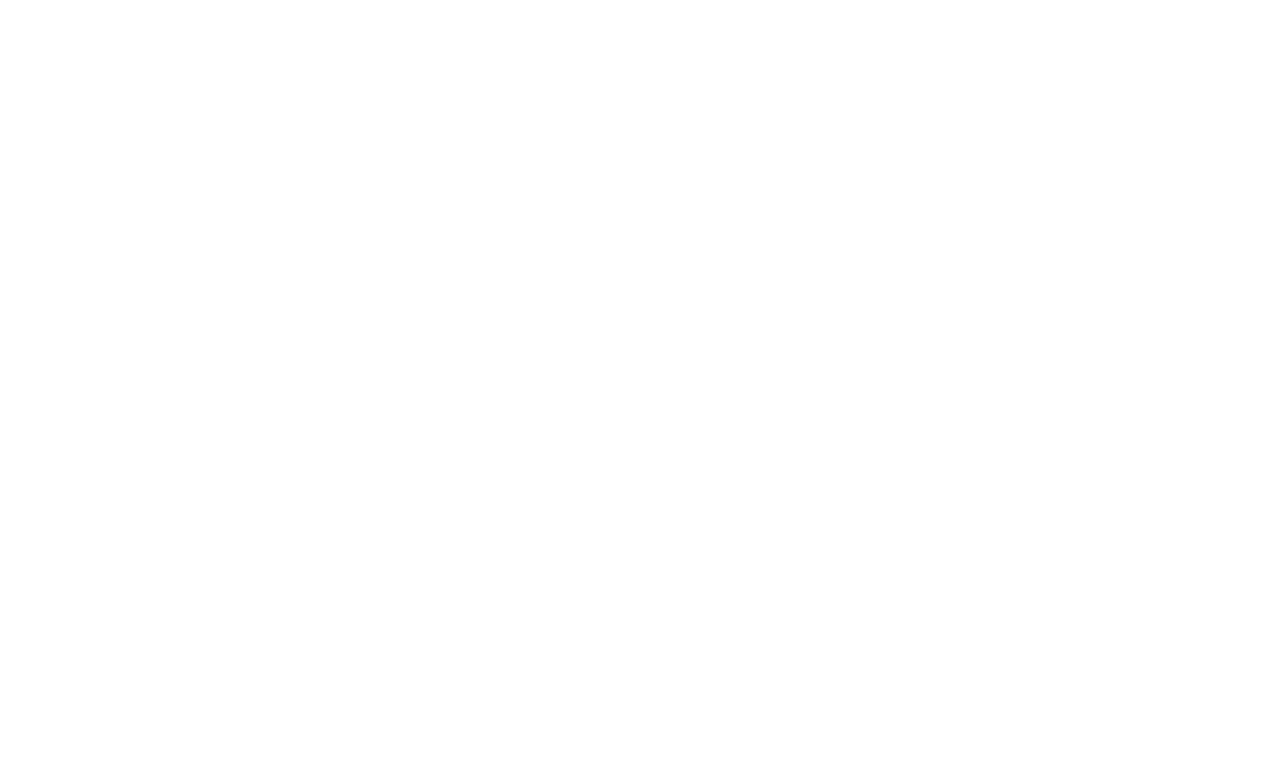
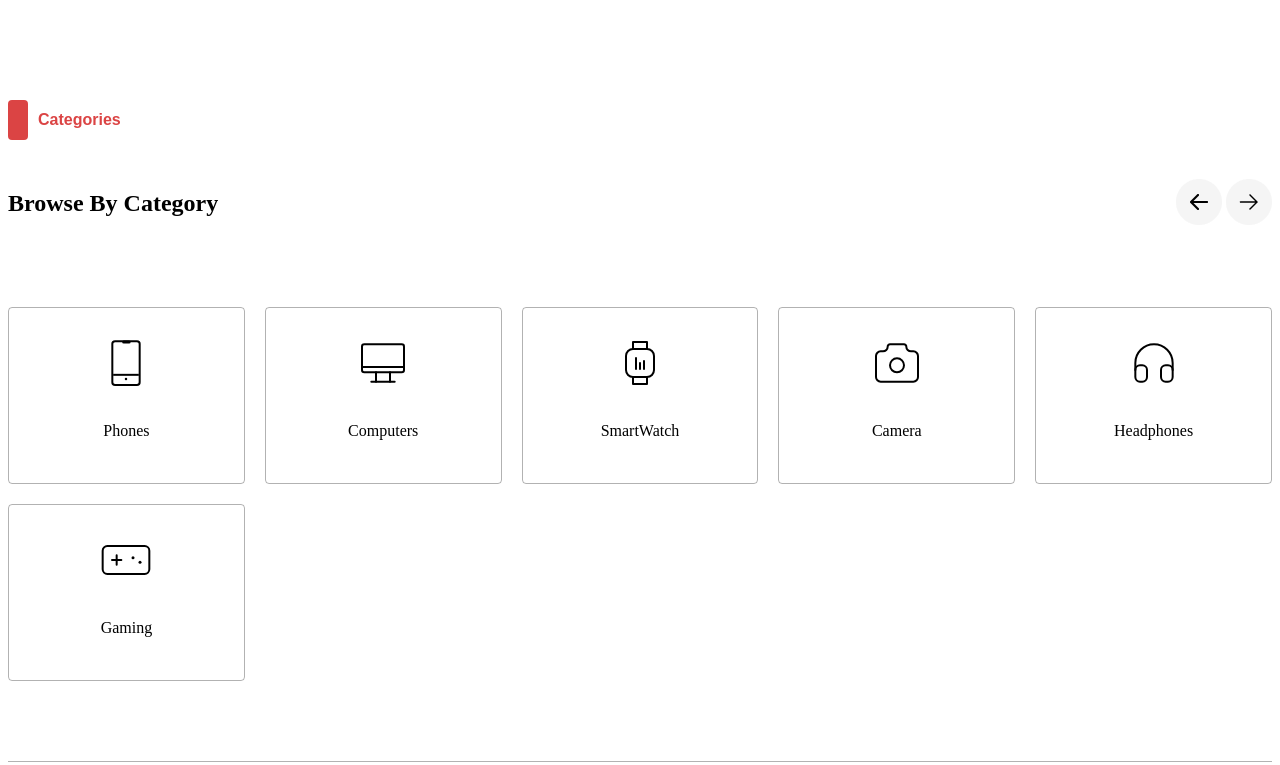
Before and after one commit to tahagill/SalluStore, a plain HTML site: page index.html in a window 1280 px wide. Drawn offline with Linux system fonts and the light colour scheme.

Commit message:
MA-3-Homepage-Browse-By-Category

```diff
--- a/app.js
+++ b/app.js
@@ -0,0 +1,11 @@
+const CategoryBoxes = document.querySelectorAll(
+    ".category-box"
+  );
+  for (let i = 0; i < CategoryBoxes.length; i++) {
+    CategoryBoxes[i].addEventListener("click", () => {
+      for (let j = 0; j < CategoryBoxes.length; j++) {
+        CategoryBoxes[j].style.backgroundColor = "#FFFFFF";
+      }
+      CategoryBoxes[i].style.backgroundColor = "#FF0000";
+    });
+  }
--- a/index.html
+++ b/index.html
@@ -8,6 +8,29 @@
     <link rel="stylesheet" href="styles/index.css">
   </head>
   <body>
+    <div class="homepage-title-boxes">
+      <div class="red-box"></div>
+      <h4>Categories</h4>
+    </div>
+    <div class="browse-by-title">
+      <h2>Browse By Category</h2>
+      <div class="left-right-icons">
+        <img src="images/Fill With Left Arrow.png" alt="left-icon" class="move-to-left-icon" id="move-to-left-icon-id">
+        <img src="images/Fill with Right Arrow.png" alt="right-icon" class="move-to-right-icon" id="move-to-right-icon-id">
+      </div>
+    </div>
+    <div class="category-boxes"><div class="category-box"><img src="images/Category-CellPhone.svg" alt="Phones/">
+      <p>Phones</p></div>
+      <div class="category-box"><img src="images/Category-Computer.svg" alt="Computers/">
+      <p>Computers</p></div>
+      <div class="category-box"><img src="images/Category-SmartWatch.svg" alt="SmartWatch/">
+      <p>SmartWatch</p></div>
+      <div class="category-box"><img src="images/Category-Camera.svg" alt="Camera/">
+      <p>Camera</p></div>
+      <div class="category-box"><img src="images/Category-Headphone.svg" alt="Headphones/">
+      <p>Headphones</p></div>
+      <div class="category-box"><img src="images/Category-Gamepad.svg" alt="Gaming/">
+      <p>Gaming</p></div></div>
     <script src="app.js"></script>
   </body>
 </html>
--- a/styles/index.css
+++ b/styles/index.css
@@ -0,0 +1,47 @@
+.homepage-title-boxes {
+    display: flex;
+    align-items: center;
+    margin-top: 90px;
+    margin-bottom: 20px;
+    }
+.homepage-title-boxes div {
+    width: 20px;
+    height: 40px;
+    background-color: #db4444;
+    margin-right: 10px;
+    border-radius: 4px;
+    }
+.homepage-title-boxes h4 {
+    font-family: "Poppins", sans-serif;
+    font-weight: 600;
+    font-style: normal;
+    color: #db4444;
+    font-size: 16px;
+    }
+.browse-by-title {
+    display: flex;
+    justify-content: space-between;
+    align-items: center;
+    margin-bottom: 70px;
+    }
+.browse-by-container {
+    font-family: "Poppins", sans-serif;
+    }
+.category-boxes {
+    display: grid;
+    grid-template-columns: repeat(auto-fill, minmax(200px, 1fr));
+    gap: 20px;
+    padding-bottom: 80px;
+    border-bottom: 1px solid rgba(0, 0, 0, 0.3);
+}
+.category-box {
+    height: 175px;
+    border: 1px solid rgba(0, 0, 0, 0.3);
+    display: flex;
+    flex-direction: column;
+    gap: 15px;
+    justify-content: center;
+    align-items: center;
+    border-radius: 4px;
+    transition: transform 0.5s ease;
+  }
```
Also changed, not shown: images/Category-Camera.svg (added), images/Category-CellPhone.svg (added), images/Category-Computer.svg (added), images/Category-Gamepad.svg (added), images/Category-Headphone.svg (added), images/Category-SmartWatch.svg (added), images/Fill With Left Arrow.png (added), images/Fill with Right Arrow.png (added).
